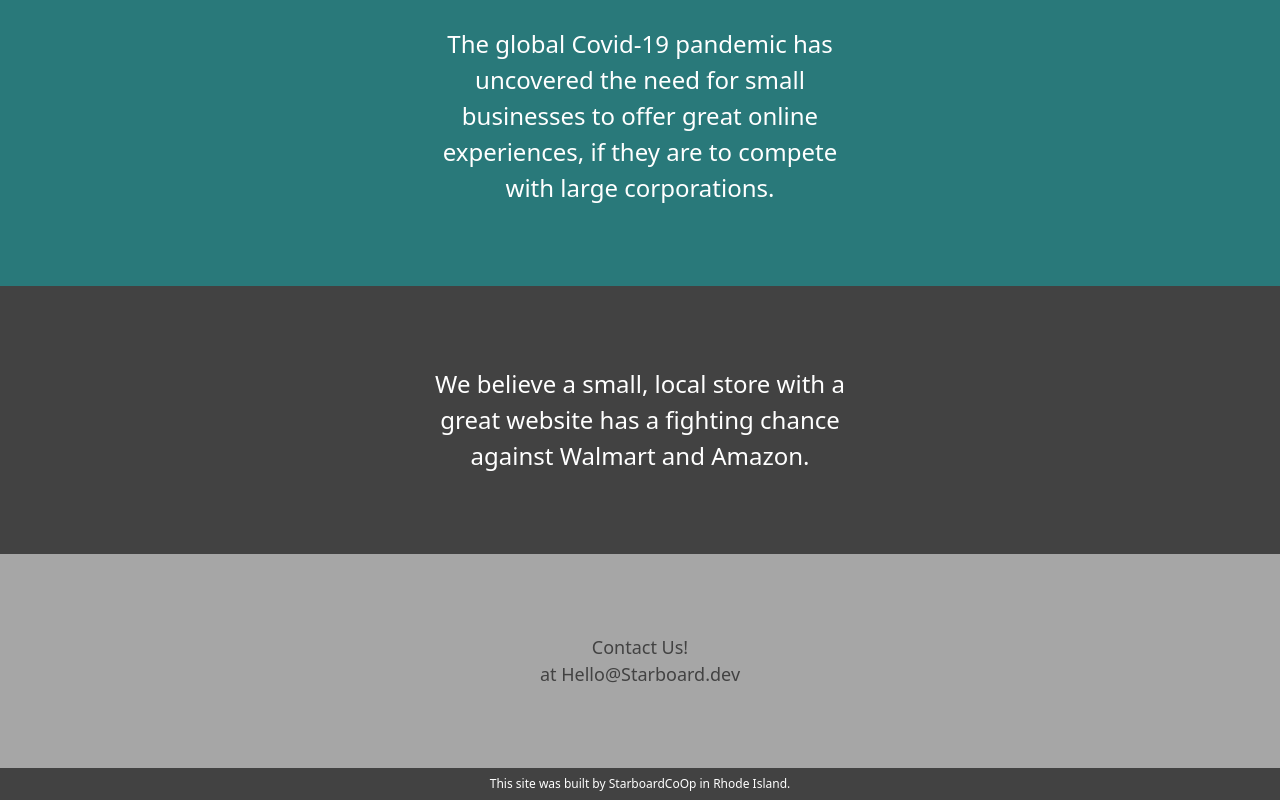
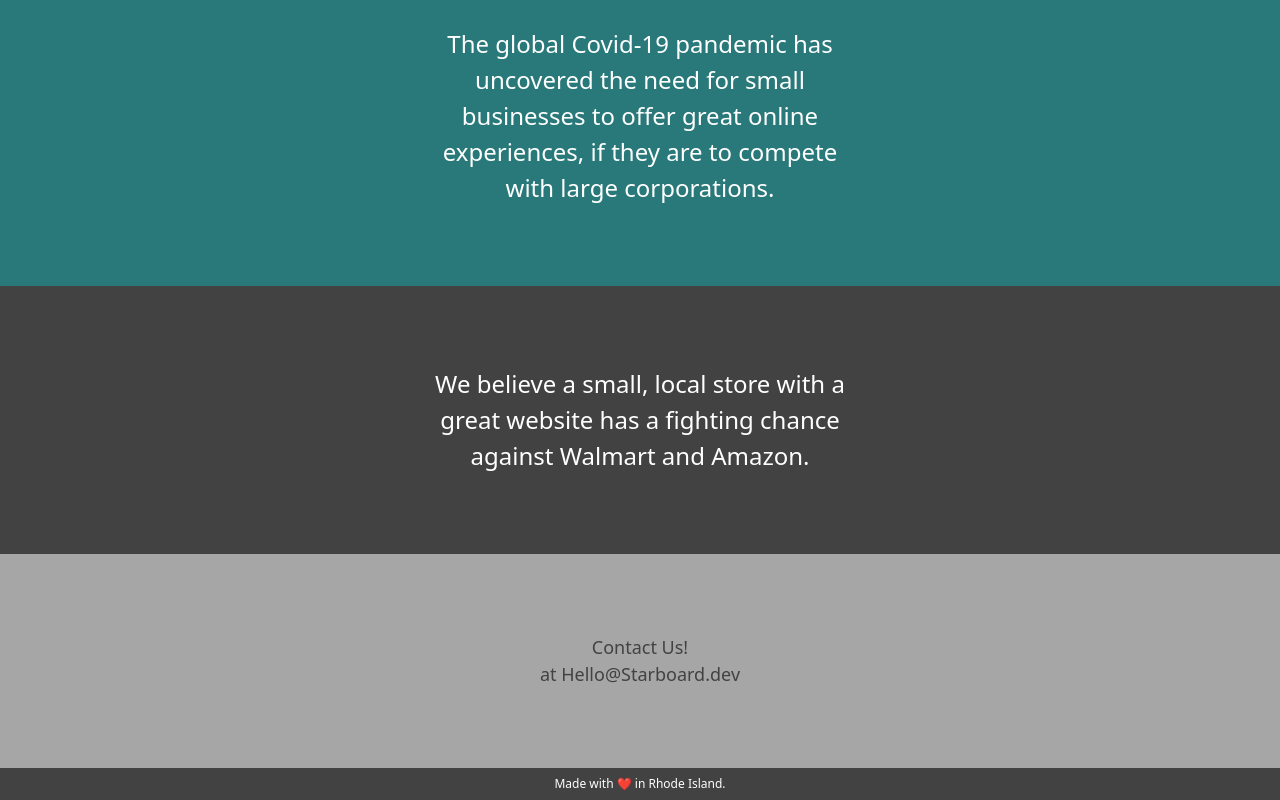
Before and after one commit to starboardcoop/starboardcoop, a Next.js app: page / in a window 1280 px wide. Shown: the part 1142-1942 px from the top of the page. Built offline with nearby package versions, Linux system fonts and the light colour scheme.

Commit message:
Add love to footer

```diff
--- a/components/Footer.js
+++ b/components/Footer.js
@@ -1,6 +1,6 @@
 const Footer = () => (
     <footer className="bg-gray-dark text-white flex flex-col justify-center text-center text-xs h-8">
-        <p>This site was built by StarboardCoOp in Rhode Island.</p>
+        <p>Made with ❤️ in Rhode Island.</p>
     </footer>
 )
 
```
